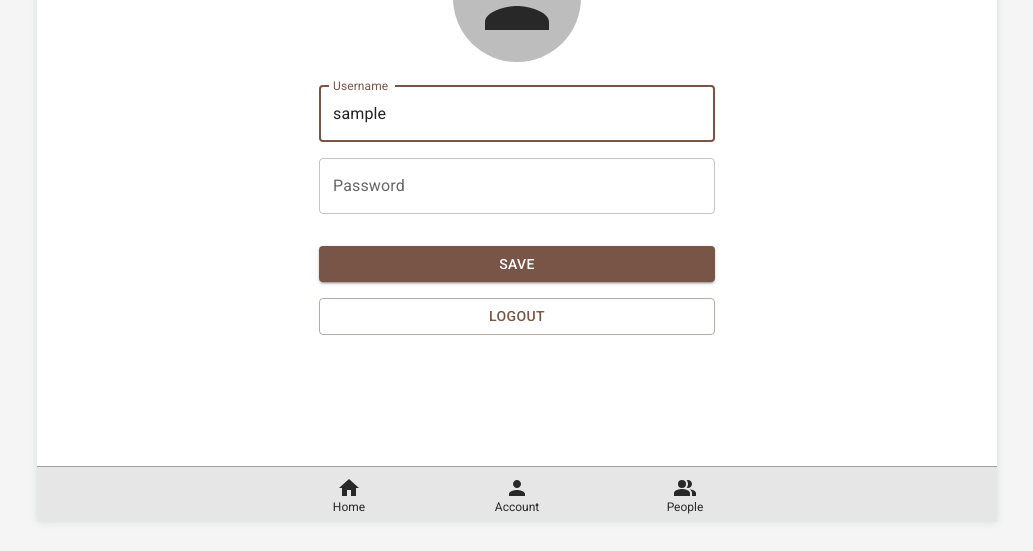
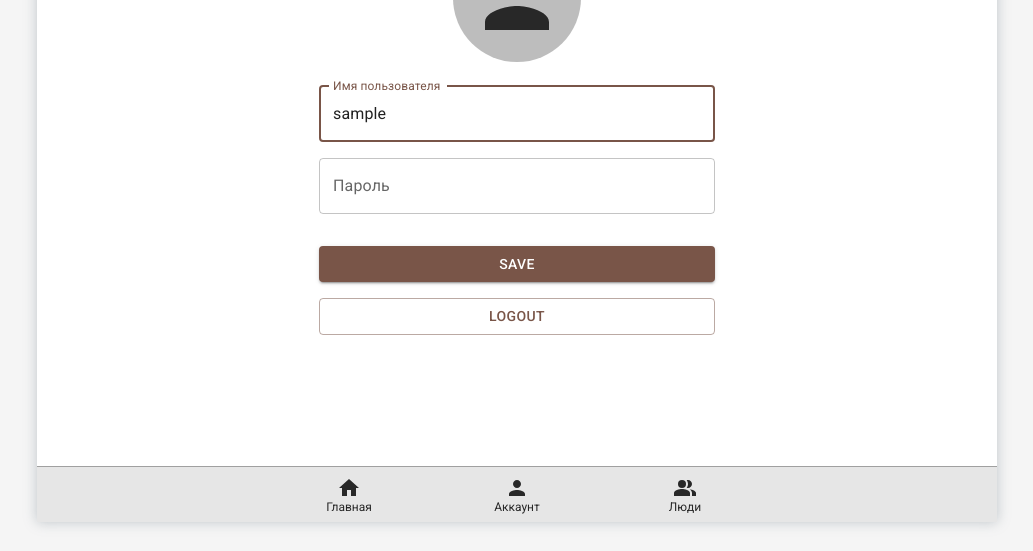
Before and after one commit to coprocoder/accounts_client, a React (Create React App) app: page /account in a window 1280 px wide. Shown: the part 246-797 px from the top of the page, without its empty margins (123-1156 px from the left). Built offline with nearby package versions, Linux system fonts and the light colour scheme; no server answers; sample sign-in values are in the browser's storage.

Commit message:
add readme.md

```diff
--- a/src/components/appWrapper/bottomNav/index.tsx
+++ b/src/components/appWrapper/bottomNav/index.tsx
@@ -25,14 +25,14 @@ const BottomNav = () => {
         borderTop: "1px solid var(--gray)",
       }}
     >
-      <BottomNavigationAction label="Home" value="/" icon={<HomeIcon />} />
+      <BottomNavigationAction label="Главная" value="/" icon={<HomeIcon />} />
       <BottomNavigationAction
-        label="Account"
+        label="Аккаунт"
         value="/account"
         icon={<PersonIcon />}
       />
       <BottomNavigationAction
-        label="People"
+        label="Люди"
         value="/people"
         icon={<PeopleAltIcon />}
       />
--- a/src/components/appWrapper/index.scss
+++ b/src/components/appWrapper/index.scss
@@ -11,7 +11,7 @@
     background-color: var(--bgSecondary);
     max-width: 960px;
     margin: 2rem auto;
-    box-shadow: 0px 0px 8px 0px rgba(111, 126, 137, 0.2);
+    box-shadow: 0px 0px 12px 0px rgba(111, 126, 137, 0.4);
 
     overflow-y: scroll;
 
--- a/src/pages/account/index.tsx
+++ b/src/pages/account/index.tsx
@@ -138,7 +138,7 @@ const AccountPage = () => {
                 name="username"
                 fullWidth
                 id="username"
-                label="Username"
+                label="Имя пользователя"
                 autoFocus
                 value={accountInfo?.username}
                 onChange={(e) => {
@@ -151,7 +151,7 @@ const AccountPage = () => {
               <TextField
                 fullWidth
                 name="password"
-                label="Password"
+                label="Пароль"
                 type="password"
                 id="password"
                 autoComplete="new-password"
--- a/src/pages/people/userView.tsx
+++ b/src/pages/people/userView.tsx
@@ -118,7 +118,7 @@ const UserView = observer(() => {
                     name="username"
                     fullWidth
                     id="username"
-                    label="Username"
+                    label="Имя пользователя"
                     value={userInfo?.username}
                   />
                 </Grid>
@@ -127,7 +127,7 @@ const UserView = observer(() => {
                     disabled
                     fullWidth
                     name="age"
-                    label="Age"
+                    label="Возраст"
                     id="age"
                     value={`${age} лет`}
                   />
```
Also changed, not shown: public/static/images/Screenshot.png, 1 other file (tests, documents, lock files or other folders).
